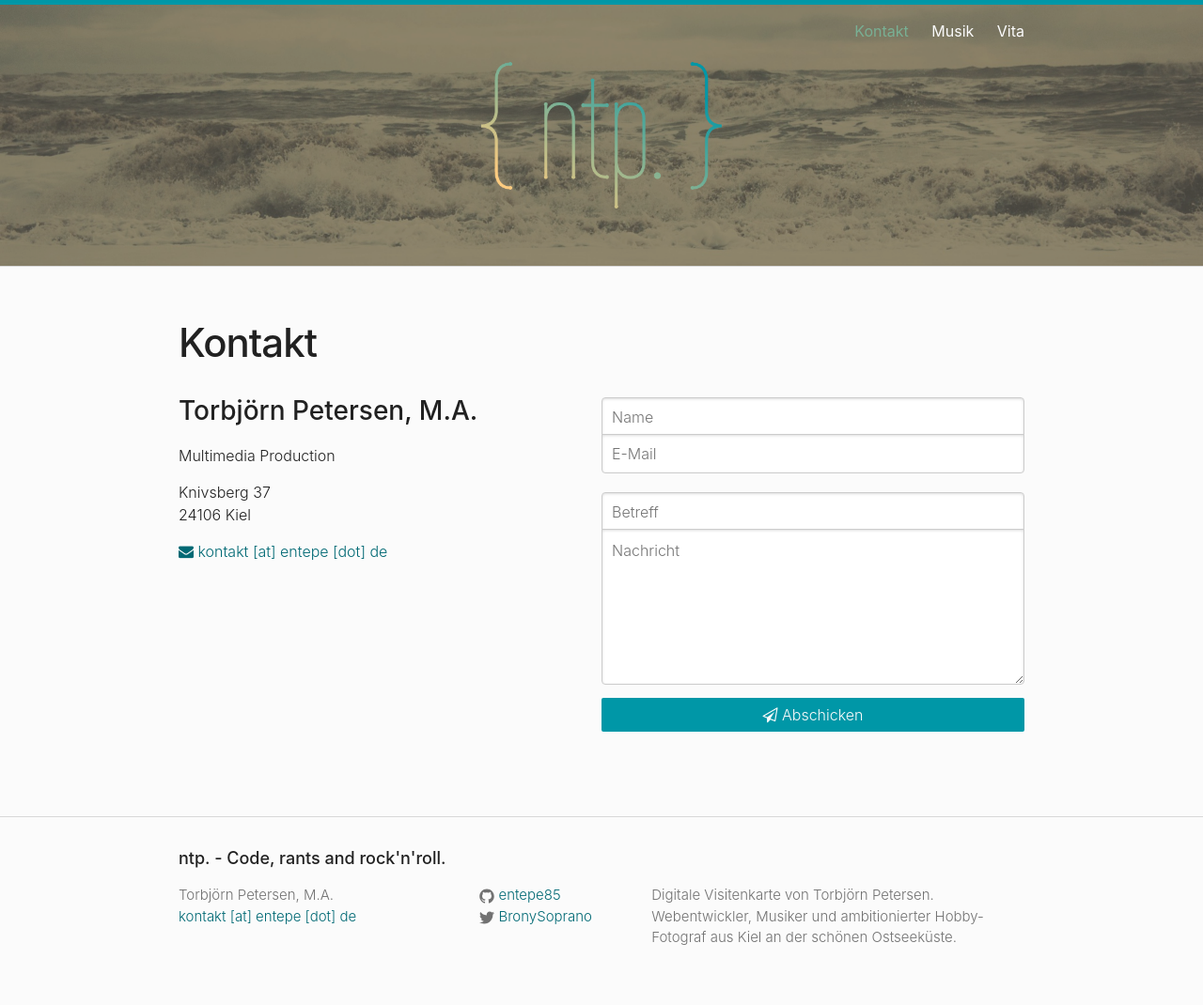
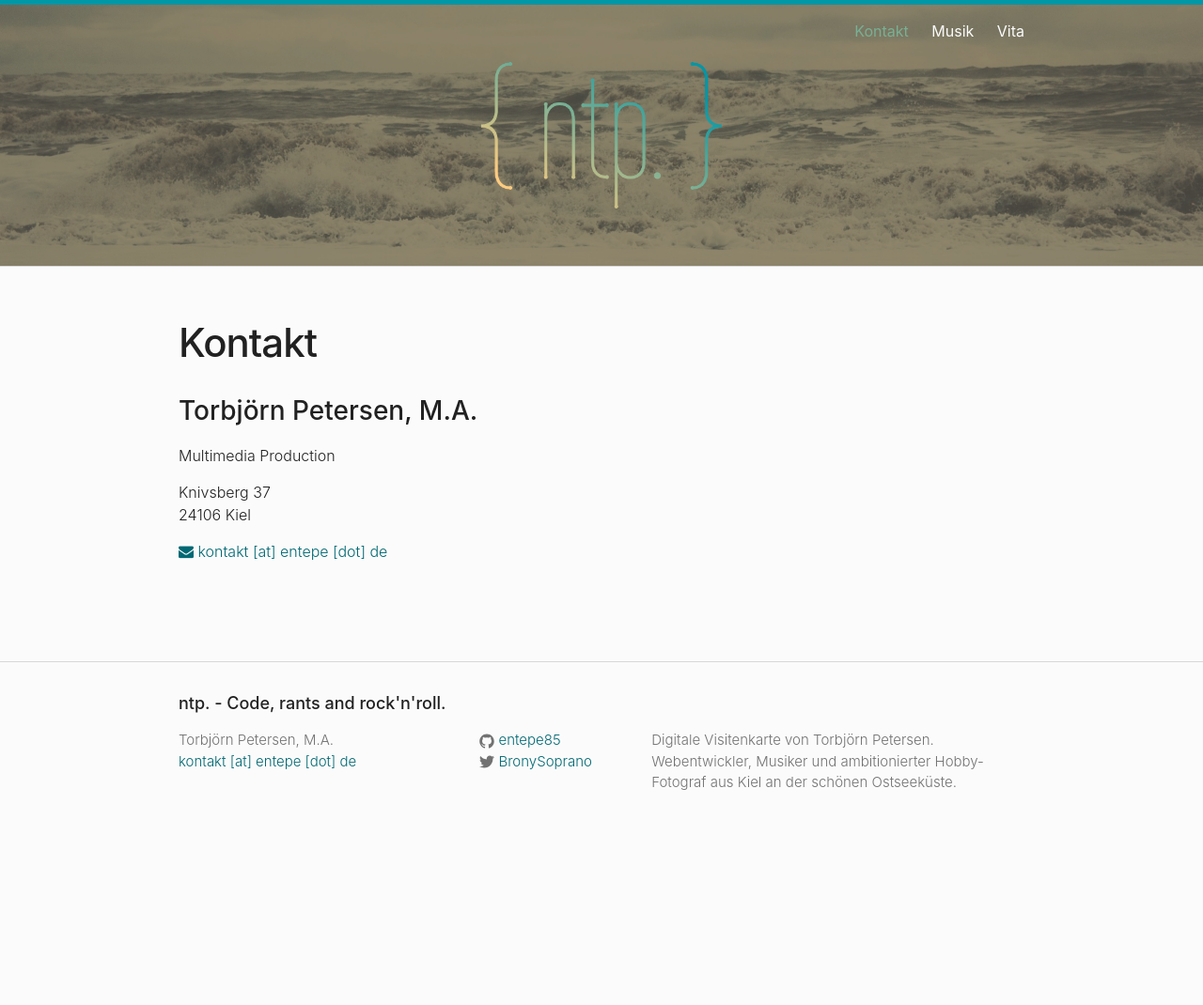
Before and after one commit to entepe85/entepe-2017, a Jekyll site: the page built from contact/contact.md, in a window 1280 px wide. Shown: the whole page at 94% size. Built offline with Jekyll 4.4.1, drawn with Linux system fonts in a browser that asks for light colours; after the commit the page ends 905 px from its top, so only the background shows below that.

Commit message:
Update contact.md

```diff
--- a/contact/contact.md
+++ b/contact/contact.md
@@ -20,7 +20,7 @@ permalink: /kontakt/
                     <a href="javascript:linkTo_UnCryptMailto('nbjmup;lpoubluAfoufqf/ef');"><i class="fa fa-envelope"></i> kontakt [at] entepe [dot] de</a>
                 </p>
             </div>
-            <div class="form-wrap">
+            <!-- <div class="form-wrap">
                 <form action="//formspree.io/kontakt@entepe.de" method="POST" class="pure-form ajax-form">
                     <formbody>
                         <fieldset class="pure-group">
@@ -35,7 +35,8 @@ permalink: /kontakt/
                         <button type="submit" class="pure-button"><i class="fa fa-paper-plane-o"></i> Abschicken</button>
                     </formbody>
                 </form>
-            </div>
+            </div> -->
+            <!-- TODO: Check async form script -->
         </div>
     </div>
 </section>
```
